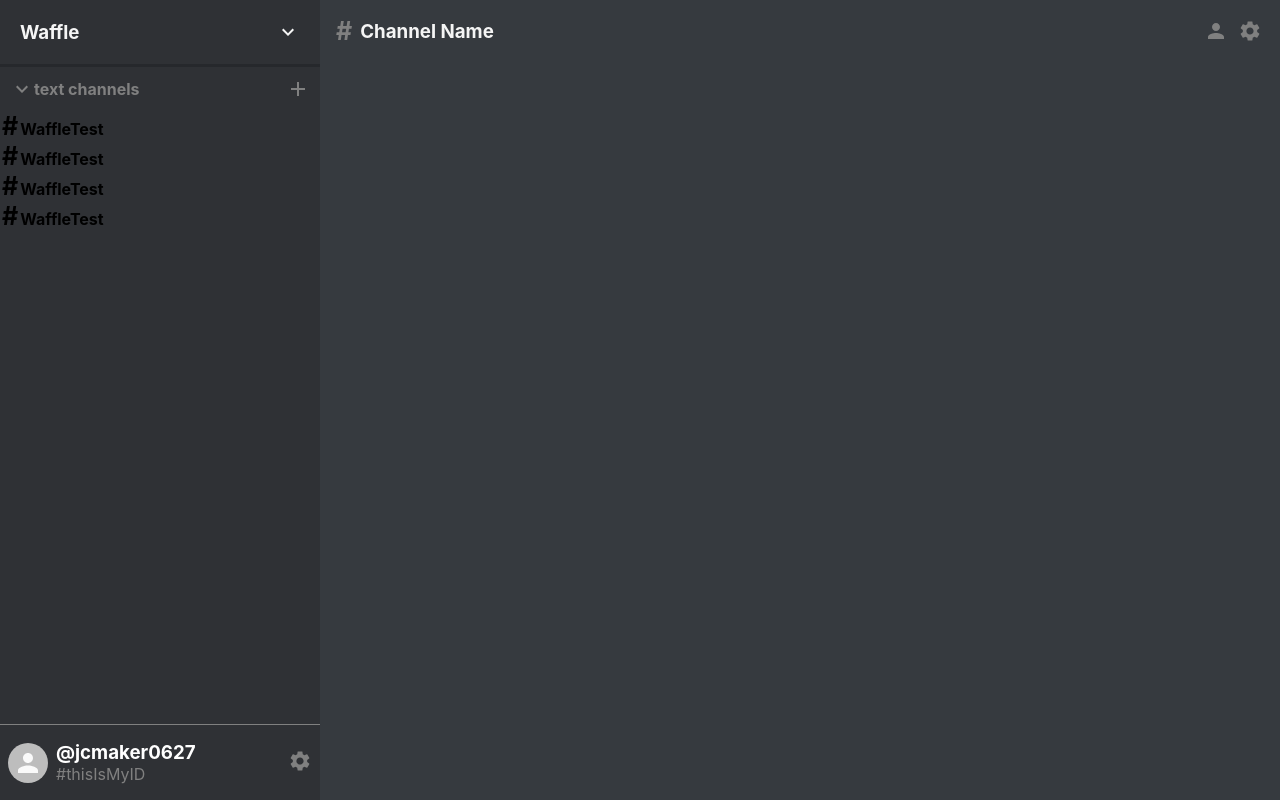
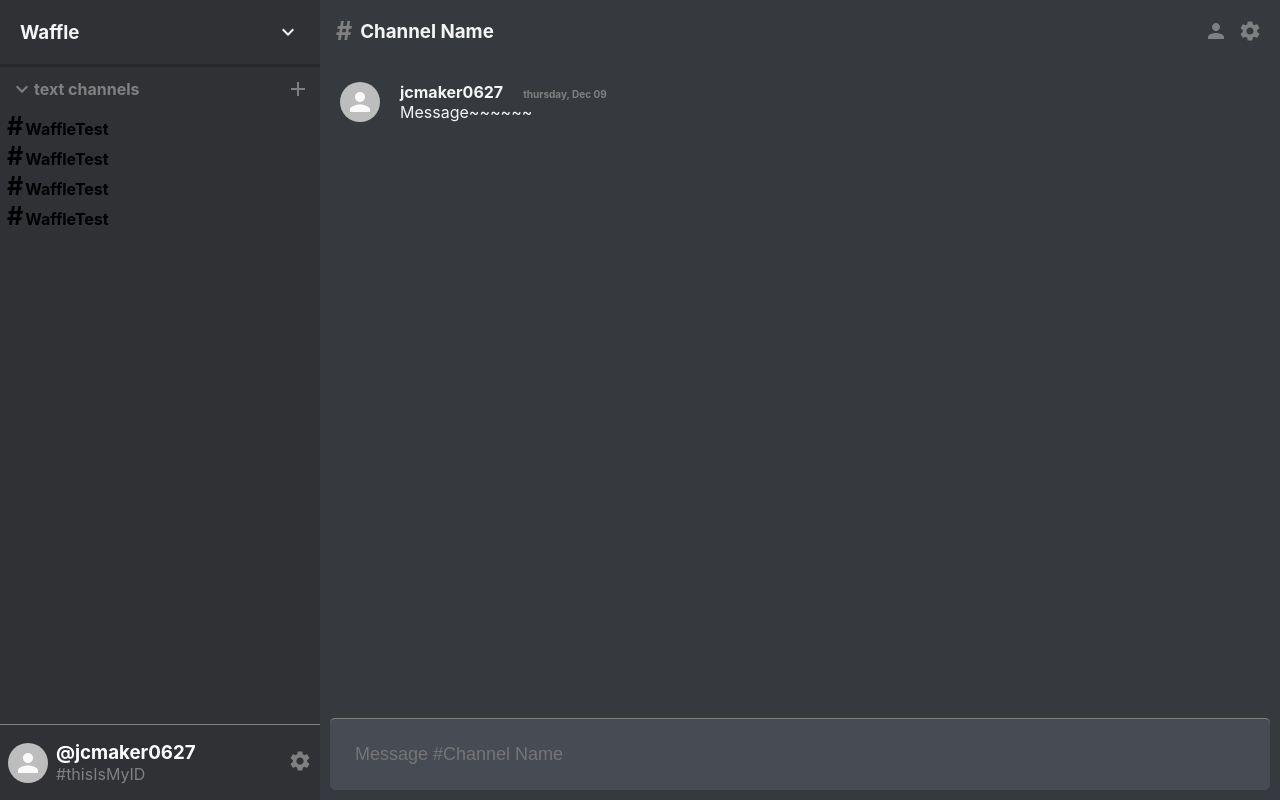
Before and after one commit to jcmaker/Waffle, a React (Create React App) app: page / in a window 1280 px wide. Built offline with nearby package versions, Linux system fonts and the light colour scheme.

Commit message:
waffle chat

```diff
--- a/src/app/store.js
+++ b/src/app/store.js
@@ -1,8 +1,8 @@
 import { configureStore } from "@reduxjs/toolkit";
-import counterReducer from "../features/counterSlice";
+import userReducer from "../features/userSlice";
 
 export default configureStore({
   reducer: {
-    counter: counterReducer,
+    user: userReducer,
   },
 });
--- a/src/components/Waffle.js
+++ b/src/components/Waffle.js
@@ -1,14 +1,25 @@
 import React from "react";
 import WaffleHeader from "../screens/waffleHeader";
+import SendIcon from "@material-ui/icons/Send";
+import Message from "../screens/Message";
 
 const Waffle = () => {
   return (
     <div className="waffle">
       <WaffleHeader />
 
-      <div className="waffle__messages"></div>
+      <div className="waffle__messages">
+        <Message />
+      </div>
 
-      <div className="waffle__input"></div>
+      <div className="waffle__input">
+        <form>
+          <input type="text" placeholder={`Message #Channel Name`} />
+          <button type="submit" className="waffle__input-btn">
+            <SendIcon />
+          </button>
+        </form>
+      </div>
     </div>
   );
 };
--- a/src/features/counterSlice.js
+++ b/src/features/userSlice.js
@@ -1,19 +1,19 @@
-import { createSlice } from '@reduxjs/toolkit';
+import { createSlice } from "@reduxjs/toolkit";
 
-export const counterSlice = createSlice({
-  name: 'counter',
+export const userSlice = createSlice({
+  name: "user",
   initialState: {
     value: 0,
   },
   reducers: {
-    increment: state => {
+    increment: (state) => {
       // Redux Toolkit allows us to write "mutating" logic in reducers. It
       // doesn't actually mutate the state because it uses the Immer library,
       // which detects changes to a "draft state" and produces a brand new
       // immutable state based off those changes
       state.value += 1;
     },
-    decrement: state => {
+    decrement: (state) => {
       state.value -= 1;
     },
     incrementByAmount: (state, action) => {
@@ -22,13 +22,13 @@ export const counterSlice = createSlice({
   },
 });
 
-export const { increment, decrement, incrementByAmount } = counterSlice.actions;
+export const { increment, decrement, incrementByAmount } = userSlice.actions;
 
 // The function below is called a thunk and allows us to perform async logic. It
 // can be dispatched like a regular action: `dispatch(incrementAsync(10))`. This
 // will call the thunk with the `dispatch` function as the first argument. Async
 // code can then be executed and other actions can be dispatched
-export const incrementAsync = amount => dispatch => {
+export const incrementAsync = (amount) => (dispatch) => {
   setTimeout(() => {
     dispatch(incrementByAmount(amount));
   }, 1000);
@@ -37,6 +37,6 @@ export const incrementAsync = amount => dispatch => {
 // The function below is called a selector and allows us to select a value from
 // the state. Selectors can also be defined inline where they're used instead of
 // in the slice file. For example: `useSelector((state) => state.counter.value)`
-export const selectCount = state => state.counter.value;
+export const selectCount = (state) => state.user.value;
 
-export default counterSlice.reducer;
+export default userSlice.reducer;
--- /dev/null
+++ b/src/screens/Message.js
@@ -0,0 +1,19 @@
+import React from "react";
+import { Avatar } from "@material-ui/core";
+
+const Message = () => {
+  return (
+    <div className="message">
+      <Avatar />
+      <div className="message__info">
+        <h4>
+          jcmaker0627
+          <span className="message__timestamp">thursday, Dec 09</span>
+        </h4>
+        <p>Message~~~~~~</p>
+      </div>
+    </div>
+  );
+};
+
+export default Message;
--- /dev/null
+++ b/src/styles/Message.css
@@ -0,0 +1,15 @@
+.message {
+  display: flex;
+  align-items: center;
+  padding: 20px;
+  color: whitesmoke;
+}
+
+.message__info {
+  margin-left: 20px;
+}
+.message__timestamp {
+  color: gray;
+  margin-left: 20px;
+  font-size: x-small;
+}
--- a/src/styles/index.css
+++ b/src/styles/index.css
@@ -6,11 +6,13 @@
 /* Screens */
 @import "sidebarChannel.css";
 @import "waffleHeader.css";
+@import "Message.css";
 
 * {
   margin: 0;
 }
 body {
+  padding: 0;
   margin: 0;
   font-family: -apple-system, BlinkMacSystemFont, "Segoe UI", "Roboto", "Oxygen",
     "Ubuntu", "Cantarell", "Fira Sans", "Droid Sans", "Helvetica Neue",
--- a/src/styles/sidebarChannel.css
+++ b/src/styles/sidebarChannel.css
@@ -8,6 +8,7 @@
 }
 
 .sidebarChannel__hash {
+  margin-left: 5px;
   font-size: 25px;
   padding: 2px;
 }
--- a/src/styles/waffle.css
+++ b/src/styles/waffle.css
@@ -5,3 +5,37 @@
   background-color: #363a3f;
   height: 100vh;
 }
+
+.waffle__messages {
+  flex: 1;
+}
+
+.waffle__input {
+  color: lightgray;
+  display: flex;
+  align-items: center;
+  justify-content: space-between;
+  padding: 15px;
+  border-radius: 5px;
+  margin: 10px;
+  border-top: 1px solid gray;
+  background-color: #474b53;
+}
+
+.waffle__input > form > input {
+  padding: 10px;
+  background: transparent;
+  border: none;
+  outline-width: 0;
+  color: whitesmoke;
+  font-size: large;
+  width: 100%;
+}
+
+.waffle__input > form {
+  flex: 1;
+}
+
+.waffle__input-btn {
+  display: none;
+}
```
Also changed, not shown: src/fbManager.js (+10 -2 lines), 1 other file (tests, documents, lock files or other folders).
